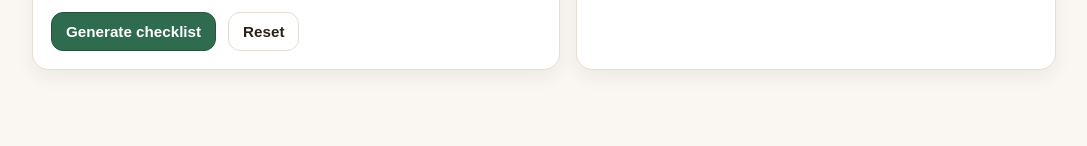
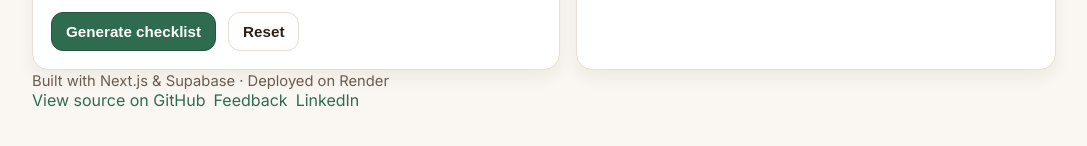
Before and after one commit to benjaminshoemaker/HomeMaintenanceChecklist, a Next.js app: page / in a window 1280 px wide. Shown: the part 374-520 px from the top of the page, without its empty margins (96-1183 px from the left). Built offline with nearby package versions, Linux system fonts and the light colour scheme; no server answers.

Commit message:
Add LinkedIn link to footer for credibility

```diff
--- a/app/page.js
+++ b/app/page.js
@@ -8,8 +8,8 @@ import { supabase } from '../lib/supabaseClient';
 import { currentSeason, generateTasks } from '../utils/generateTasks';
 
 const LS_KEYS = {
-  profile: 'shc_profile_v1',   // { zip, features: [] }
-  status: 'shc_task_status_v1' // { [taskId]: { s: 'completed'|'skipped'|'snoozed', at: number } }
+  profile: 'shc_profile_v1',
+  status: 'shc_task_status_v1'
 };
 
 export default function Home() {
@@ -19,9 +19,8 @@ export default function Home() {
   const [user, setUser] = useState(null);
   const [authLoading, setAuthLoading] = useState(true);
   const [savePrompt, setSavePrompt] = useState(false);
-  const [booted, setBooted] = useState(false); // <-- guard so we don't overwrite localStorage on first paint
+  const [booted, setBooted] = useState(false);
 
-  // Auth (implicit)
   useEffect(() => {
     supabase.auth.getSession().then(({ data, error }) => {
       if (error) console.error('getSession error', error);
@@ -35,7 +34,6 @@ export default function Home() {
     return () => sub.data.subscription.unsubscribe();
   }, []);
 
-  // Load local state once on mount
   useEffect(() => {
     try {
       const rawP = localStorage.getItem(LS_KEYS.profile);
@@ -51,11 +49,10 @@ export default function Home() {
     } catch (e) {
       console.warn('Failed to load local state', e);
     } finally {
-      setBooted(true); // <-- now it's safe to allow the persist effect
+      setBooted(true);
     }
   }, []);
 
-  // Persist status when it changes — but ONLY after we've loaded (booted)
   useEffect(() => {
     if (!booted) return;
     try {
@@ -134,7 +131,6 @@ export default function Home() {
       <div className="grid grid-2">
         <div className="card">
           <h3>1) Tell us about your home</h3>
-          {/* initial={profile} now updates dynamically via OnboardingForm fix below */}
           <OnboardingForm onGenerate={onGenerate} initial={profile} />
         </div>
         <div className="card">
@@ -147,6 +143,37 @@ export default function Home() {
           />
         </div>
       </div>
+
+      <footer className="site-footer">
+        <span className="small">Built with Next.js & Supabase · Deployed on Render</span>
+        <div className="row" style={{ gap: 8 }}>
+          <a
+            className="gh-link"
+            href="https://github.com/benjaminshoemaker/HomeMaintenanceChecklist"
+            target="_blank"
+            rel="noopener noreferrer"
+          >
+            View source on GitHub
+          </a>
+          <a
+            className="gh-link"
+            href="mailto:ben.shoemaker.xyz@gmail.com?subject=Seasonal%20Home%20Checklist%20feedback"
+            aria-label="Send feedback email"
+          >
+            Feedback
+          </a>
+          <a
+            className="gh-link"
+            href="https://www.linkedin.com/in/ben-shoemaker/"
+            rel="me"
+            target="_blank"
+          >
+            LinkedIn
+          </a>
+        </div>
+      </footer>
+
+
 
       {savePrompt && !user && (
         <SavePromptModal
```
